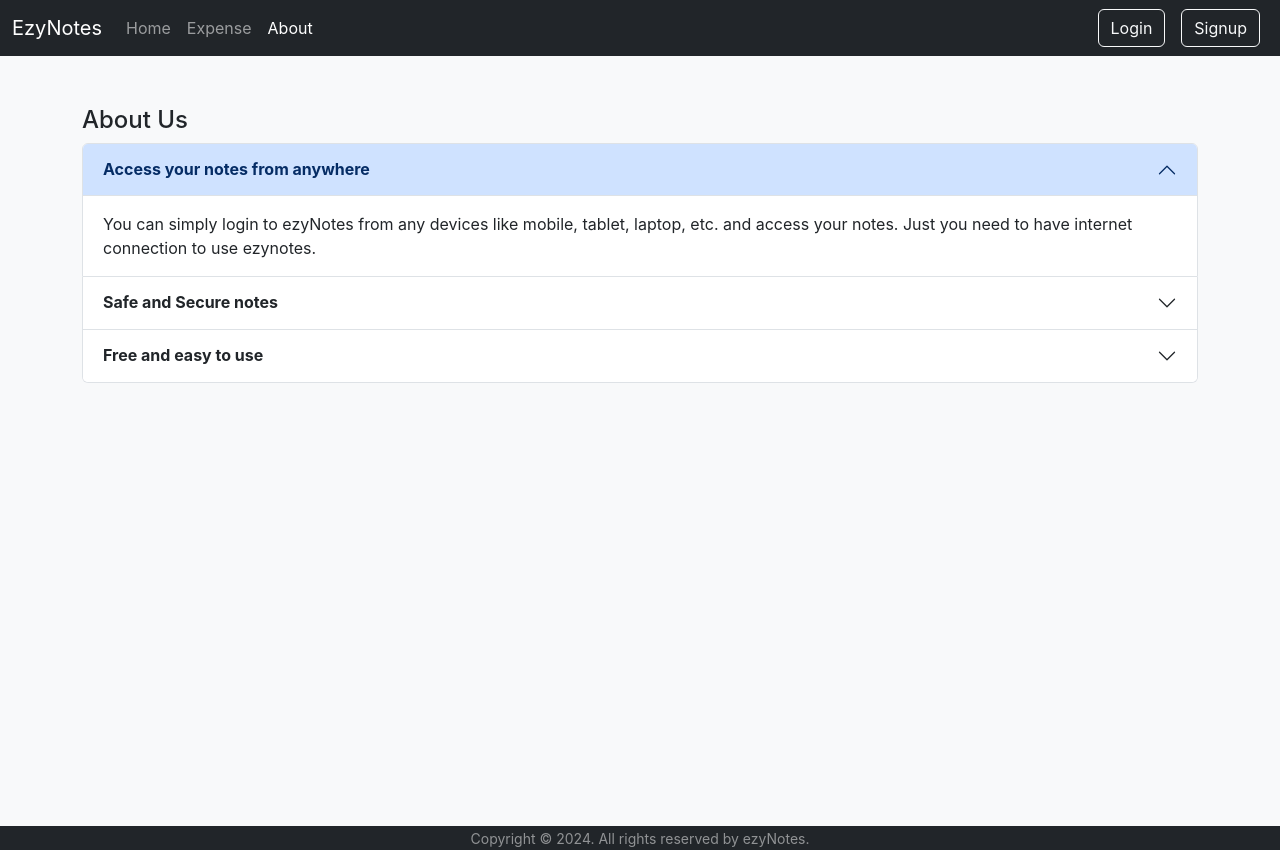
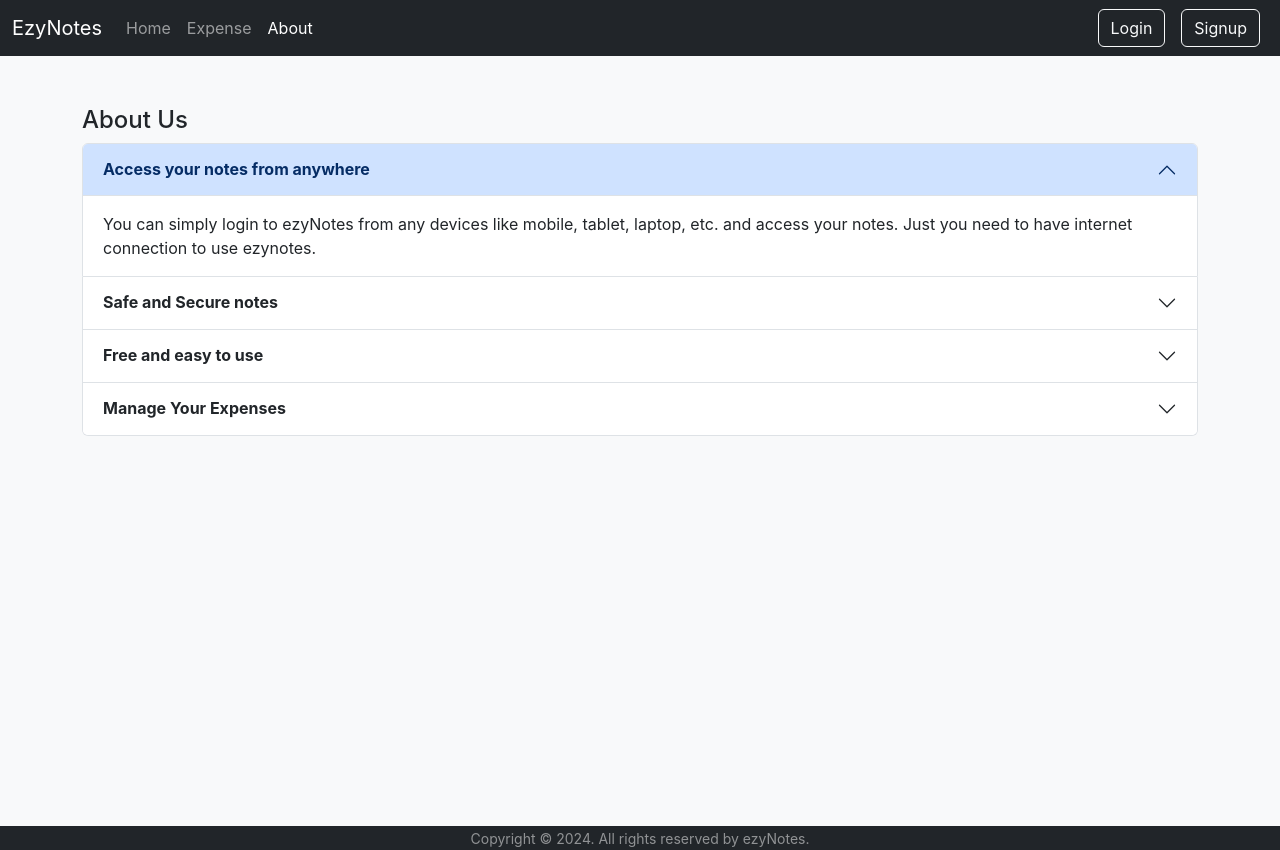
Before and after one commit to Irfansheikh01/ezyNotes, a React (Create React App) app: page /about in a window 1280 px wide. Built offline with nearby package versions, Linux system fonts and the light colour scheme.

Commit message:
Added about info for Expense section

```diff
--- a/src/Components/About.js
+++ b/src/Components/About.js
@@ -74,8 +74,31 @@ const About = () => {
               data-bs-parent="#accordionExample"
             >
               <div className="accordion-body">
-                ezyNotes is available for free to use. You don't have to pay anything to use it.
+                EzyNotes is available for free to use. You don't have to pay anything to use it.
                  It has user friendly layouts that makes it easy to use.
+              </div>
+            </div>
+          </div>
+          <div className="accordion-item">
+            <h2 className="accordion-header">
+              <button
+                className="accordion-button collapsed"
+                type="button"
+                data-bs-toggle="collapse"
+                data-bs-target="#collapseFour"
+                aria-expanded="false"
+                aria-controls="collapseFour"
+              >
+                <strong>Manage Your Expenses</strong>
+              </button>
+            </h2>
+            <div
+              id="collapseFour"
+              className="accordion-collapse collapse"
+              data-bs-parent="#accordionExample"
+            >
+              <div className="accordion-body">
+                You can manage you expense at ezyNotes - Expense section. You can add your expenses and get them down in table. You can search your expenses by description, amount or date in search tab. It will provide you Total expenses amount live on the go. You can check your monthly expense just by providing date in : yyyy-mm; you will get your monthly expense list with total amount spent.
               </div>
             </div>
           </div>
```
